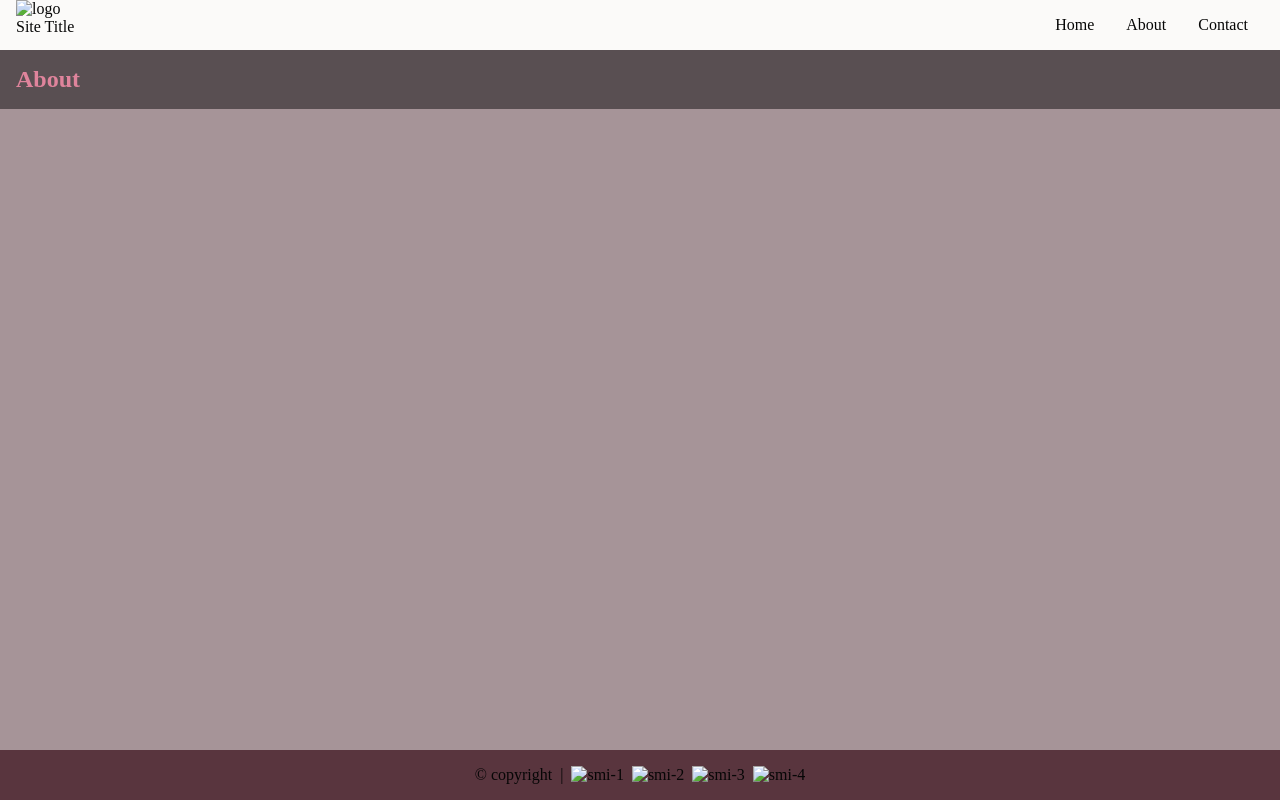
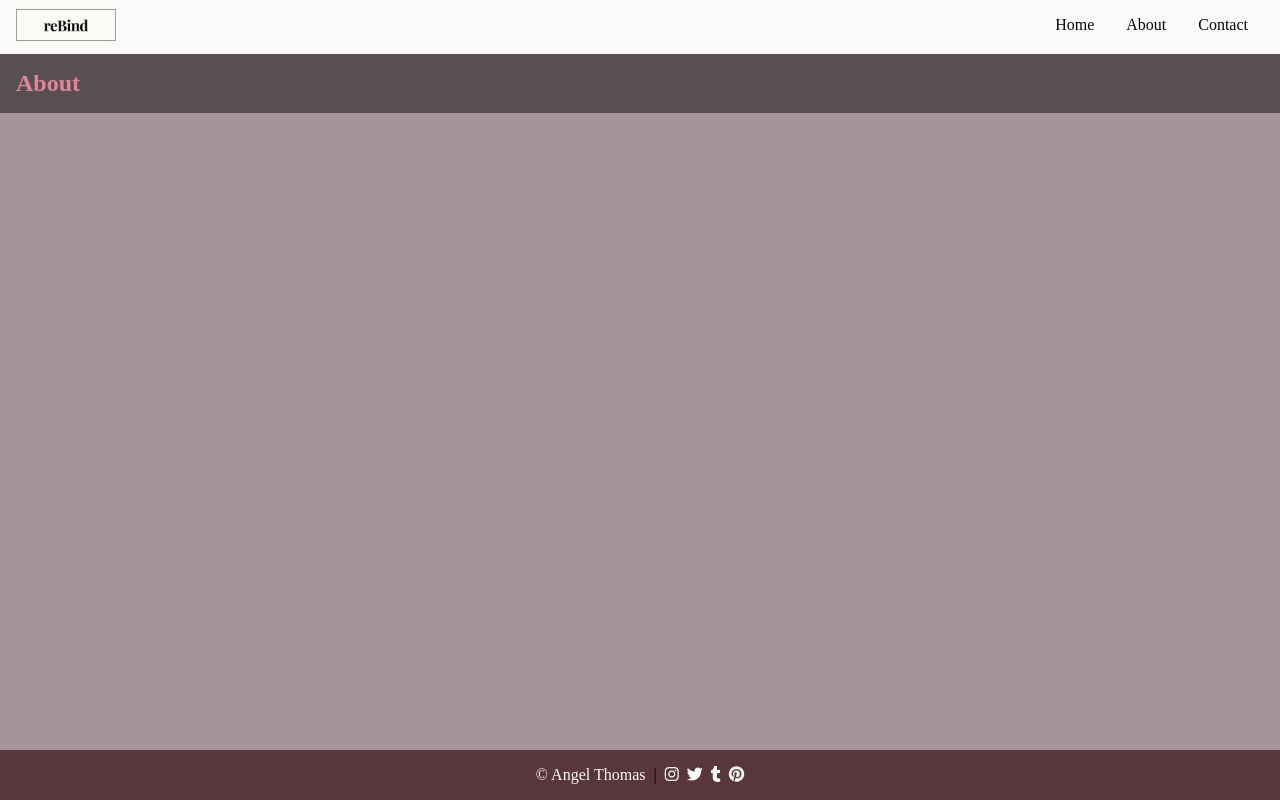
Before and after one commit to AngelRenae/final-project, a plain HTML site: page about.html in a window 1280 px wide. Drawn offline with Linux system fonts and the light colour scheme.

Commit message:
uniform nav & footer bar

```diff
--- a/about.html
+++ b/about.html
@@ -16,16 +16,17 @@
         <nav class="navbar">
             <ul class="navbar-ul">
                 <div class="navbar-left">
-                    <a href="index.html"><img id="logo" src="" alt="logo" /></a>
-                    <p id="navbar-title">Site Title</p>
+                    <a href="index.html"><img id="logo" src="../img/reBind-small.png" alt="logo" /></a>
                 </div>
                 <div class="navbar-right">
-                    <li><a class="navbar-link" href="./index.html">Home</a></li>
-                    <li><a class="navbar-link" href="./about.html">About</a></li>
-                    <li><a class="navbar-link" href="./contact.html">Contact</a></li>
+                    <li><a class="navbar-link whiteText" href="./index.html">Home</a></li>
+                    <li><a class="navbar-link whiteText" href="./about.html">About</a></li>
+                    <li><a class="navbar-link whiteText" href="./contact.html">Contact</a></li>
                 </div>
             </ul>
         </nav>
+    </header>
+
     <!-- PAGE CONTENT -->
     <main>
         <!-- HEADER -->
@@ -40,16 +41,14 @@
     <!-- FOOTER -->
     <footer class="footer">
         <ul class="footer-ul">
-                <p class="footer-copyright">&#xa9; copyright</p>
+            <p class="footer-copyright textColor-2">&#xa9; Angel Thomas</p>
             <p>&#124;</p>
-                <li><a href="" class="footer-socialMediaIcon"><img src="" alt="smi-1"></a></li>
-                <li><a href="" class="footer-socialMediaIcon"><img src="" alt="smi-2"></a></li>
-                <li><a href="" class="footer-socialMediaIcon"><img src="" alt="smi-3"></a></li>
-                <li><a href="" class="footer-socialMediaIcon"><img src="" alt="smi-4"></a></li>
+            <li><a href="https://www.instagram.com" target="_blank" class="fa fa-instagram textColor-2"></a></li>
+            <li><a href="https://www.twitter.com" target="_blank" class="fa fa-twitter textColor-2"></a></li>
+            <li><a href="https://www.tumblr.com" target="_blank" class="fa fa-tumblr textColor-2"></a></li>
+            <li><a href="https://www.pinterest.com" target="_blank" class="fa fa-pinterest textColor-2"></a></li>
         </ul>
     </footer>
-    </header>
-
 </body>
-
+<script src="https://kit.fontawesome.com/f88d7ccc52.js" crossorigin="anonymous"></script>
 </html>
```
Also changed, not shown: contact.html (+12 -12 lines), index.html (+1 -1 lines). Lines whose indentation alone changed are shown as unchanged.
